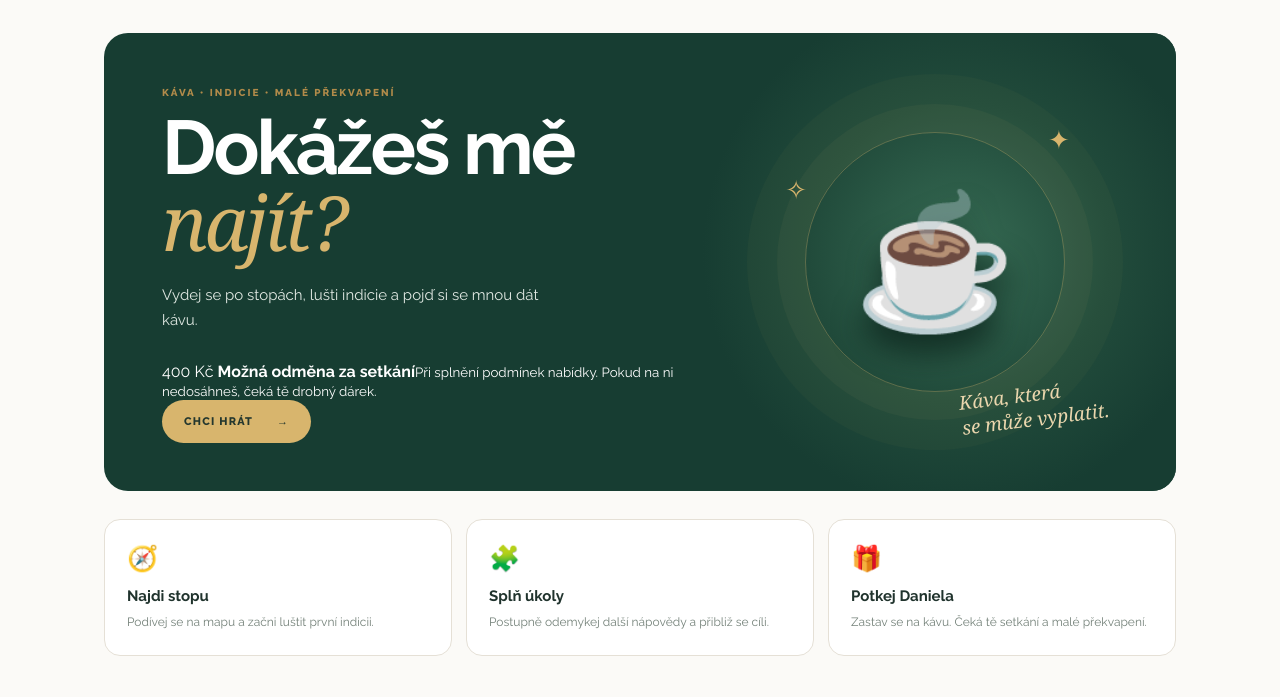
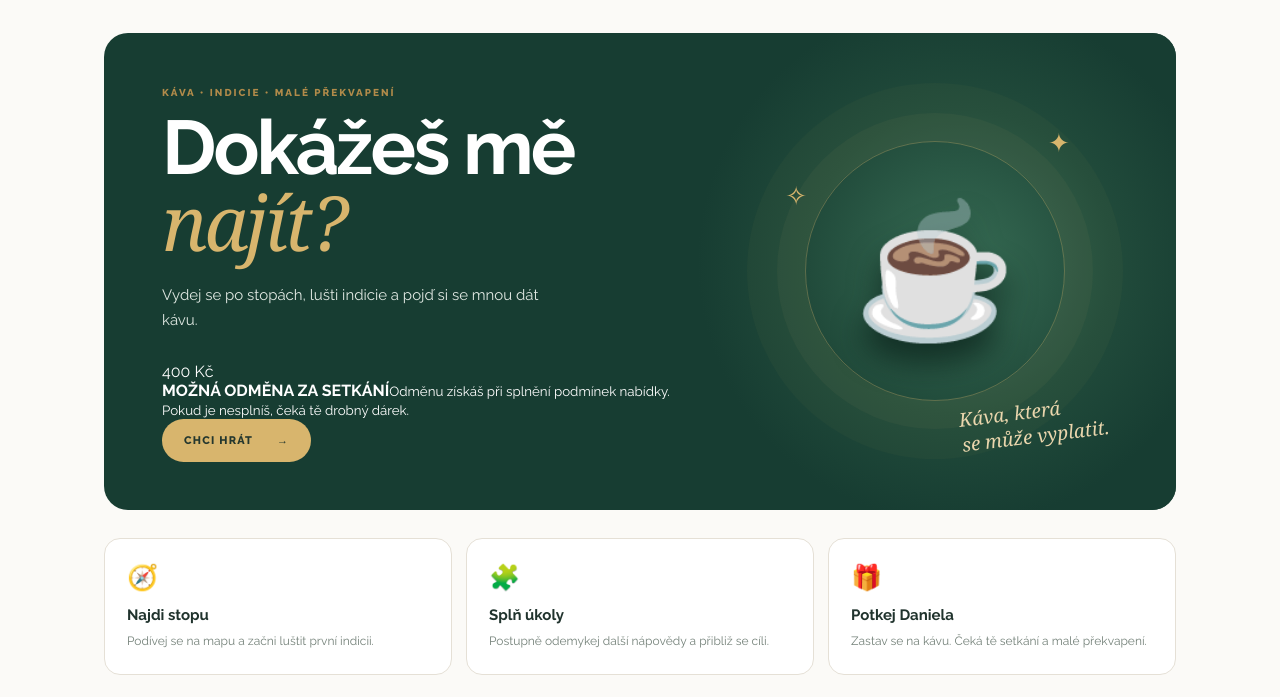
Before and after one commit to klidvkapse/najdi-daniela, a plain HTML site: page index.html in a window 1280 px wide. Shown: the part 73-770 px from the top of the page. Drawn offline with nearby package versions, Linux system fonts and the light colour scheme; grey boxes are pictures that could not be loaded.

Commit message:
Revise reward message in index.html
Updated the reward copy text for clarity and emphasis.

```diff
--- a/index.html
+++ b/index.html
@@ -25,7 +25,7 @@
         <p class="hero-lead">Vydej se po stopách, lušti indicie a pojď si se mnou dát kávu.</p>
         <div class="hero-reward">
           <span class="reward-amount">400 Kč</span>
-          <span class="reward-copy"><b>Možná odměna za setkání</b><small>Při splnění podmínek nabídky. Pokud na ni nedosáhneš, čeká tě drobný dárek.</small></span>
+          <div class="reward-copy"><b>MOŽNÁ ODMĚNA ZA SETKÁNÍ</b><small>Odměnu získáš při splnění podmínek nabídky. Pokud je nesplníš, čeká tě drobný dárek.</small></div>
         </div>
         <a class="button button-gold" href="#mise">CHCI HRÁT <span>→</span></a>
       </div>
```
